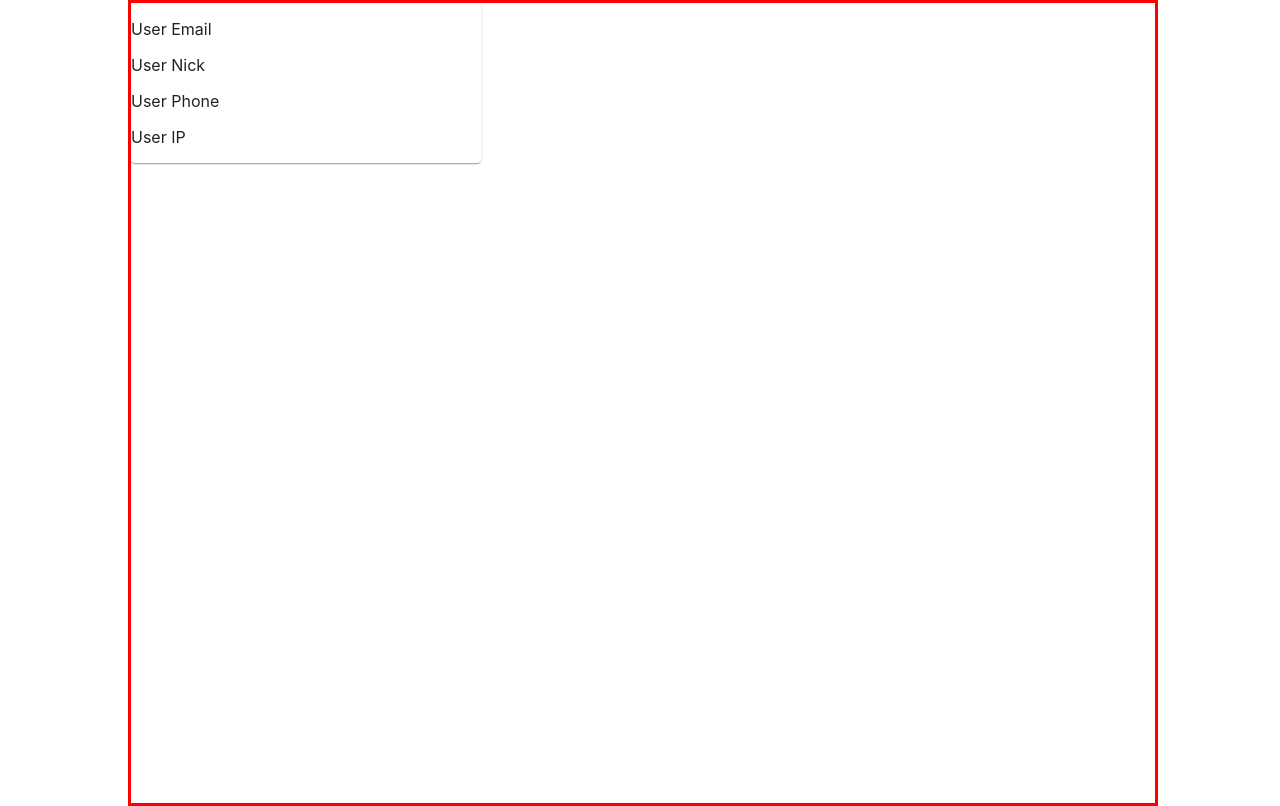
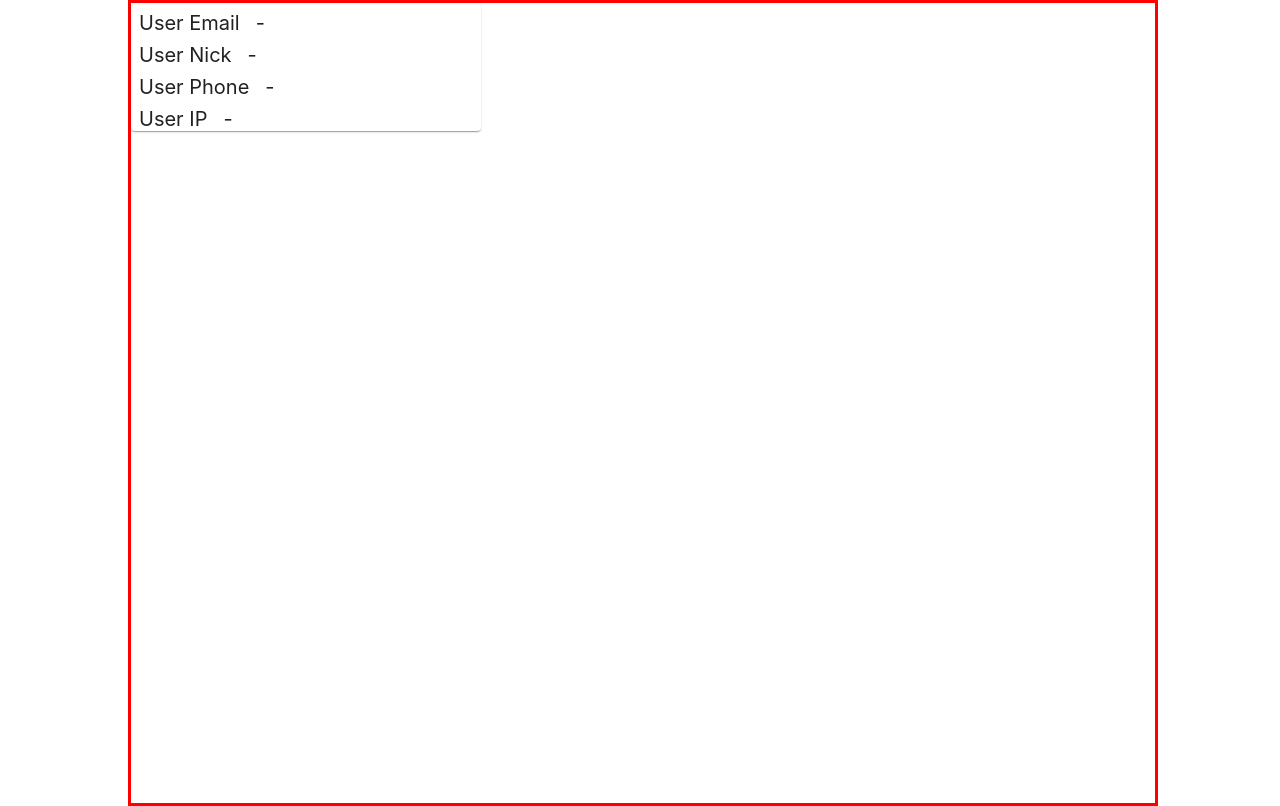
Before and after one commit to BogdanMarchukov/test_wilex, a React (Create React App) app: page /email in a window 1280 px wide. Built offline with nearby package versions, Linux system fonts and the light colour scheme.

Commit message:
Create userReducer

```diff
--- a/src/Component/UserCard/UserCard.tsx
+++ b/src/Component/UserCard/UserCard.tsx
@@ -1,9 +1,24 @@
 // @flow
 import * as React from 'react';
 import {Box, Card} from "@material-ui/core";
+import classes from './uaerCard.module.css'
+import {useSelector} from "react-redux";
 
 type Props = {};
 export const UserCard = (props: Props) => {
+
+    const selector = (state: any)=> {
+        return {
+            email: state.userReducer.email,
+            nick: state.userReducer.nick,
+            phone: state.userReducer.phone,
+            ip: state.userReducer.ip
+        }
+    }
+
+    const {email, ip, nick, phone} = useSelector(selector)
+
+
 
     return (
         <Box
@@ -12,10 +27,22 @@ export const UserCard = (props: Props) => {
             }}
         >
             <Card>
-                <p>User Email</p>
-                <p>User Nick</p>
-                <p>User Phone</p>
-                <p>User IP</p>
+                <div className={classes.block}>
+                    <span>User Email</span>
+                    <span>-{email}</span>
+                </div>
+                <div className={classes.block}>
+                    <span>User Nick</span>
+                    <span>-{nick}</span>
+                </div>
+                <div className={classes.block}>
+                    <span>User Phone</span>
+                    <span>-{phone}</span>
+                </div>
+                <div className={classes.block}>
+                    <span>User IP</span>
+                    <span>-{ip}</span>
+                </div>
             </Card>
         </Box>
     );
--- /dev/null
+++ b/src/Component/UserCard/uaerCard.module.css
@@ -0,0 +1,8 @@
+.block {
+    margin-top: 8px;
+    font-size: 20px;
+}
+
+.block span {
+    margin: 8px;
+}
--- a/src/redux/reducers/rootReducer.js
+++ b/src/redux/reducers/rootReducer.js
@@ -1,6 +1,8 @@
 import {combineReducers} from 'redux'
 import {searchReducer} from "./searchReducer";
+import {userReducer} from "./userReduser";
 
 export const rootReducer = combineReducers({
-    searchReducer
+    searchReducer,
+    userReducer
 })
--- /dev/null
+++ b/src/redux/reducers/userReduser.ts
@@ -0,0 +1,23 @@
+import {rootAction} from "../action/type";
+
+export interface initStateUserReducer {
+    email: string | null
+    nick: string | null
+    phone: string | null
+    ip: string | null
+}
+
+const initState: initStateUserReducer = {
+    email: null,
+    nick: null,
+    phone: null,
+    ip: null
+}
+
+
+export const userReducer = (state = initState, action: rootAction): initStateUserReducer => {
+    switch (action.type) {
+        default :
+            return state
+    }
+}
```
